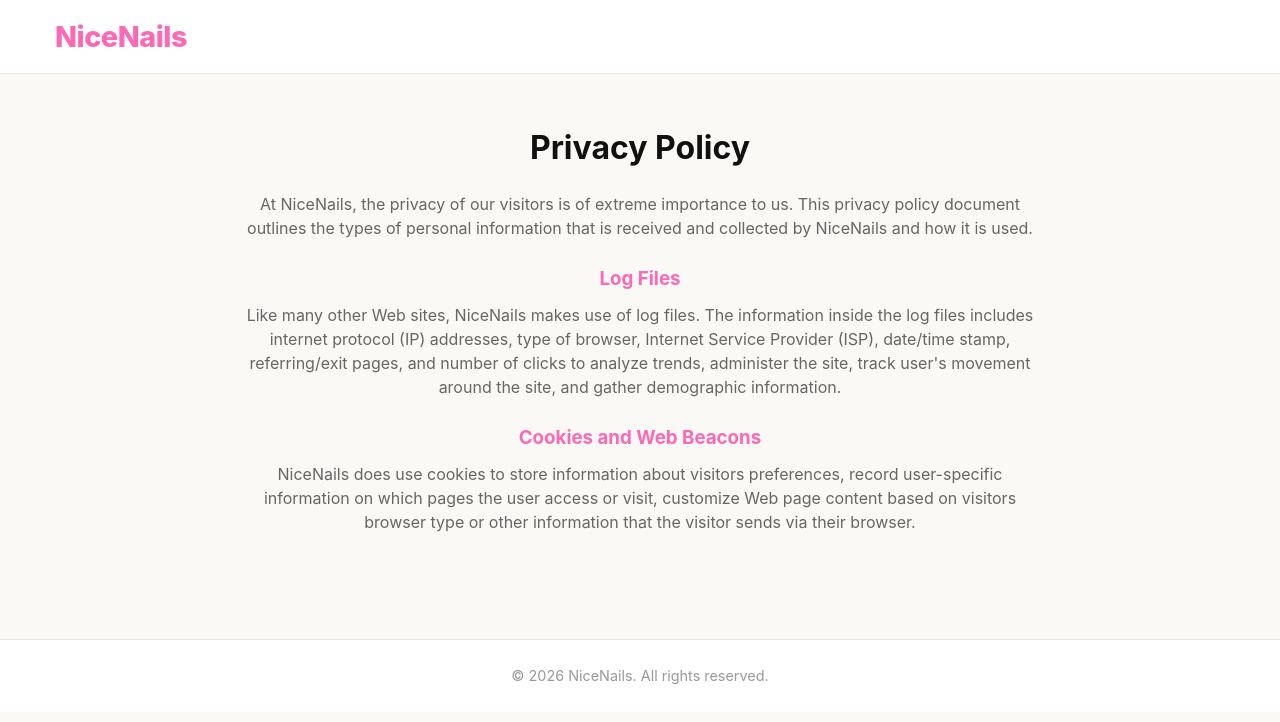
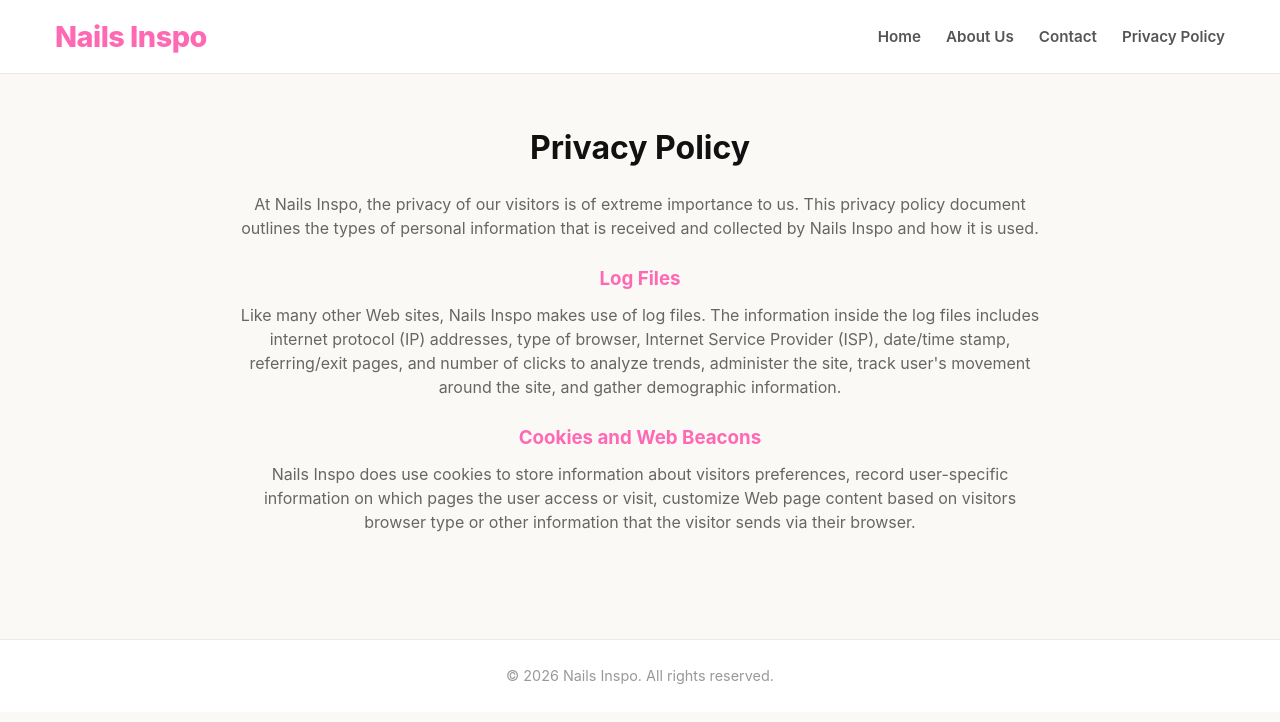
Before and after one commit to yamahasbr25/nails, a plain HTML site: page privacy.html in a window 1280 px wide. Drawn offline with Linux system fonts and the light colour scheme.

Commit message:
Update privacy.html

```diff
--- a/privacy.html
+++ b/privacy.html
@@ -3,35 +3,43 @@
 <head>
     <meta charset="UTF-8">
     <meta name="viewport" content="width=device-width, initial-scale=1.0">
-    <title>Privacy Policy | NiceNails</title>
-    <meta name="description" content="Privacy Policy for NiceNails. Learn how we handle and protect your data.">
+    <title>Privacy Policy | Nails Inspo</title>
+    <meta name="description" content="Privacy Policy for Nails Inspo. Learn how we handle and protect your data.">
     <link rel="stylesheet" href="style.css">
 </head>
 <body>
     <header>
         <div class="container">
             <a href="index.html" class="logo-link">
-                <div class="logo">NiceNails</div>
+                <div class="logo">Nails Inspo</div>
             </a>
+            <nav class="desktop-nav">
+                <ul>
+                    <li><a href="index.html">Home</a></li>
+                    <li><a href="about.html">About Us</a></li>
+                    <li><a href="contact.html">Contact</a></li>
+                    <li><a href="privacy.html">Privacy Policy</a></li>
+                </ul>
+            </nav>
         </div>
     </header>
     <main>
         <div class="container" style="padding: 40px 0;">
             <div class="main-article" style="max-width: 800px; margin: 0 auto;">
                 <h1 style="margin-bottom: 20px; text-align: center; color: #111;">Privacy Policy</h1>
-                <p style="color: #666; margin-bottom: 15px; text-align: center;">At NiceNails, the privacy of our visitors is of extreme importance to us. This privacy policy document outlines the types of personal information that is received and collected by NiceNails and how it is used.</p>
+                <p style="color: #666; margin-bottom: 15px; text-align: center;">At Nails Inspo, the privacy of our visitors is of extreme importance to us. This privacy policy document outlines the types of personal information that is received and collected by Nails Inspo and how it is used.</p>
 
                 <h3 style="margin-top: 25px; margin-bottom: 10px; color: #FF69B4; font-weight: 700; text-align: center;">Log Files</h3>
-                <p style="color: #666; margin-bottom: 15px; text-align: center;">Like many other Web sites, NiceNails makes use of log files. The information inside the log files includes internet protocol (IP) addresses, type of browser, Internet Service Provider (ISP), date/time stamp, referring/exit pages, and number of clicks to analyze trends, administer the site, track user's movement around the site, and gather demographic information.</p>
+                <p style="color: #666; margin-bottom: 15px; text-align: center;">Like many other Web sites, Nails Inspo makes use of log files. The information inside the log files includes internet protocol (IP) addresses, type of browser, Internet Service Provider (ISP), date/time stamp, referring/exit pages, and number of clicks to analyze trends, administer the site, track user's movement around the site, and gather demographic information.</p>
 
                 <h3 style="margin-top: 25px; margin-bottom: 10px; color: #FF69B4; font-weight: 700; text-align: center;">Cookies and Web Beacons</h3>
-                <p style="color: #666; margin-bottom: 15px; text-align: center;">NiceNails does use cookies to store information about visitors preferences, record user-specific information on which pages the user access or visit, customize Web page content based on visitors browser type or other information that the visitor sends via their browser.</p>
+                <p style="color: #666; margin-bottom: 15px; text-align: center;">Nails Inspo does use cookies to store information about visitors preferences, record user-specific information on which pages the user access or visit, customize Web page content based on visitors browser type or other information that the visitor sends via their browser.</p>
             </div>
         </div>
     </main>
     <footer>
         <div class="container">
-            <p>&copy; 2026 NiceNails. All rights reserved.</p>
+            <p>&copy; 2026 Nails Inspo. All rights reserved.</p>
         </div>
     </footer>
 </body>
```
